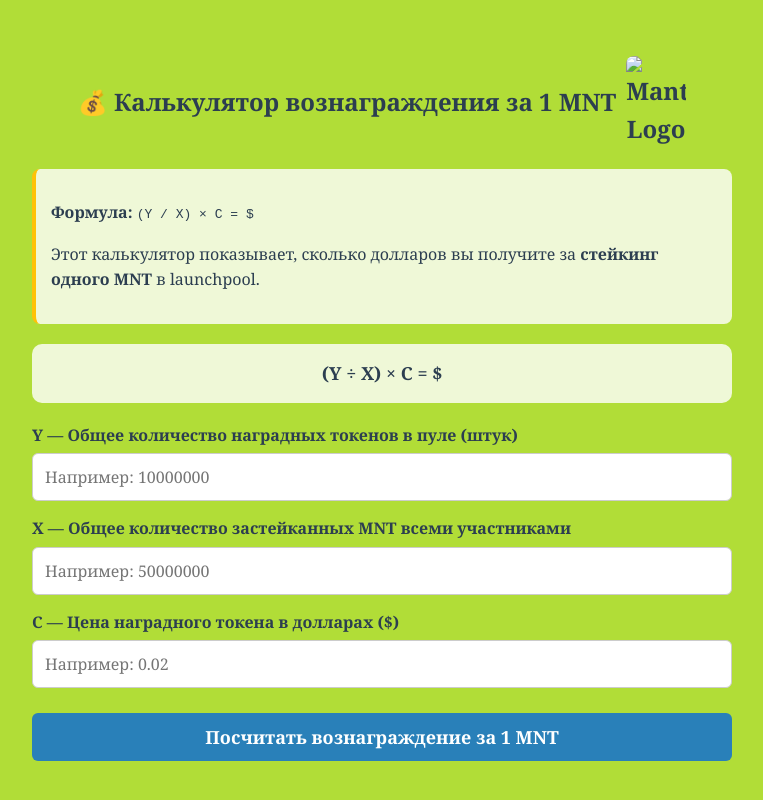
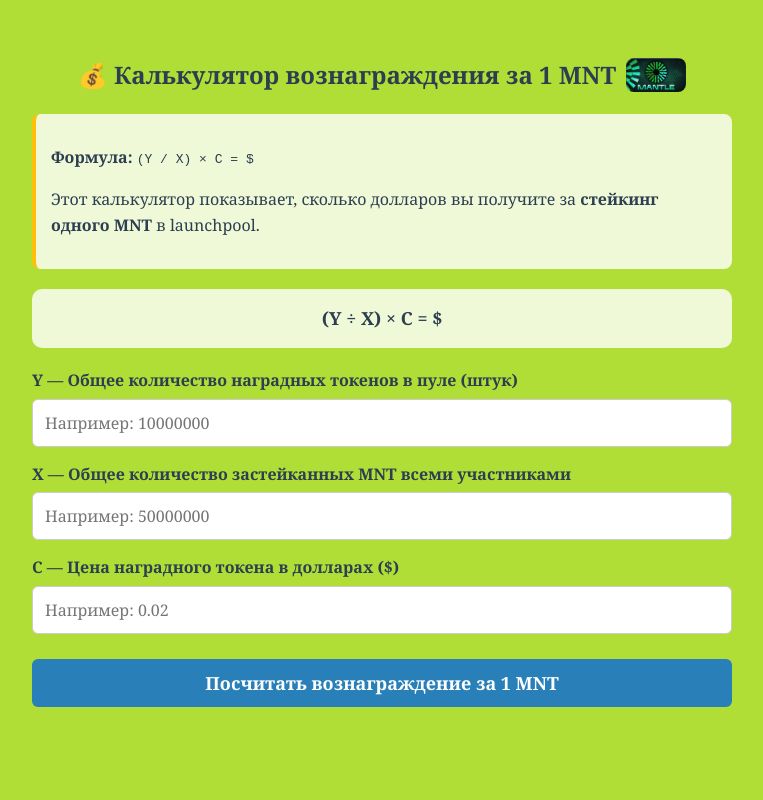
Before and after one commit to Bitkoin-9/mnt-staking-calculator, a plain HTML site: page index.html in a window 1280 px wide. Shown: the whole page, without its empty margins (258-1021 px from the left). Drawn offline with Linux system fonts and the light colour scheme.

Commit message:
Update index.html

```diff
--- a/index.html
+++ b/index.html
@@ -93,7 +93,7 @@
 
   <h1>
     💰 Калькулятор вознаграждения за 1 MNT
-    <img src="mantle-logo.png" alt="Mantle Logo" class="logo">
+    <img src="https://github.com/Bitkoin-9/mnt-staking-calculator/blob/f0b2d3c237c233bd5f7b2e7788275cb4571e3b4d/Mantle%20-%20logo.png" alt="Mantle Logo" class="logo">
   </h1>
 
   <div class="description">
```
